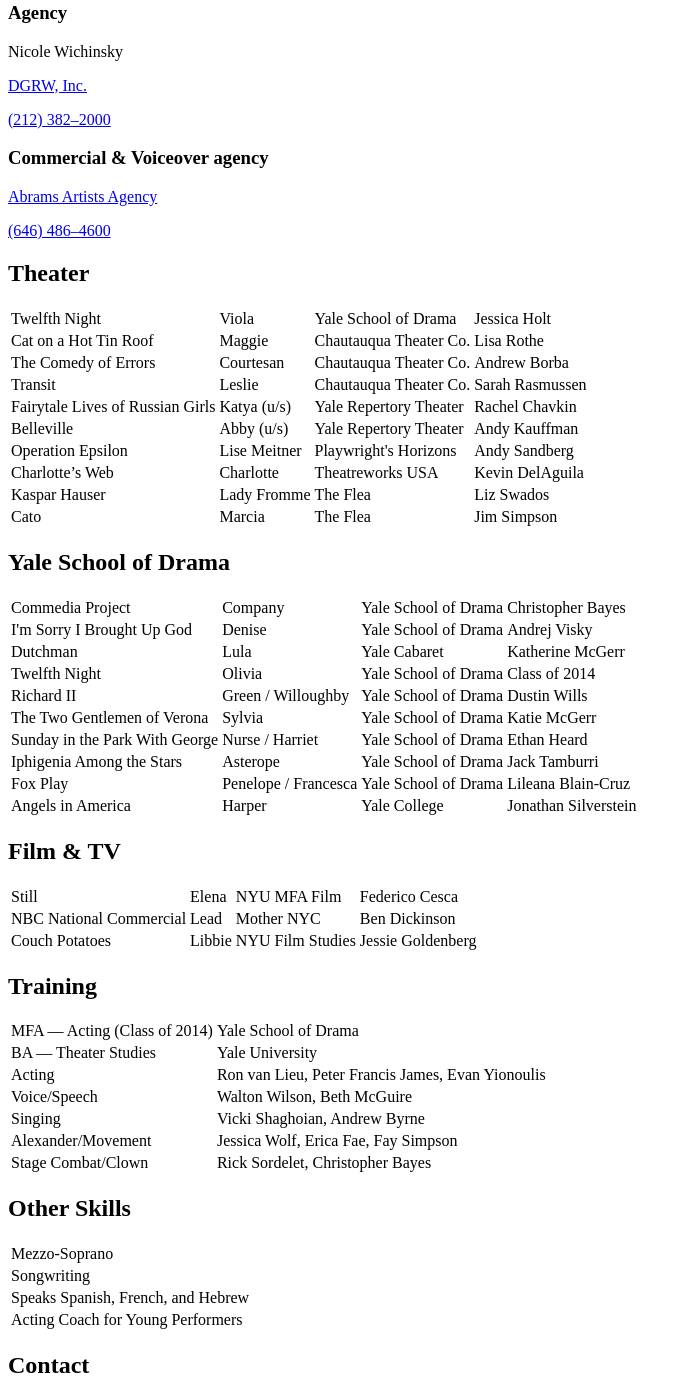
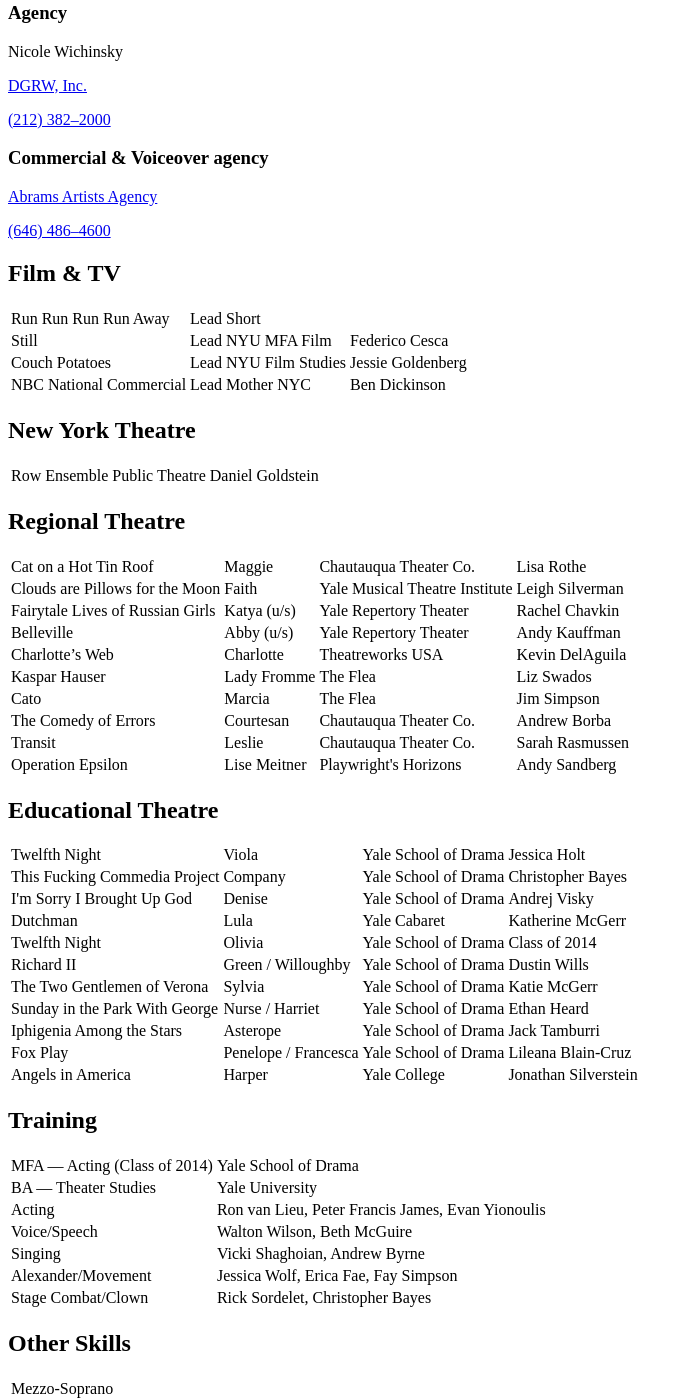
Before and after one commit to jakezien/carly, a Jekyll site: the page built from resume.html, in a window 1280 px wide and 1400 px high, scrolled down 452 px. Shown: the whole window, without its empty margins (0-692 px from the left). Built offline with Jekyll 4.4.1, drawn with Linux system fonts in a browser that asks for light colours; nearby versions of some CDN libraries; some web fonts are replaced; Markdown is read by kramdown in place of the engine named in the settings; a style sheet for code colours, icons or effects is not loaded.

Commit message:
Updated resume.

```diff
--- a/resume.html
+++ b/resume.html
@@ -33,18 +32,61 @@
     </div>
   </header>
 
+  <section id="film-tv">
+    <div class="grid">
+      <div class="wrapper">
+        <h2>Film &amp; TV</h2>
+      </div>
+      <table>
+        <tr>
+          <td>Run Run Run Run Away</td>
+          <td>Lead</td>
+          <td>Short</td>
+          <td></td>
+        </tr>
+
+        <tr>
+          <td>Still</td>
+          <td>Lead</td>
+          <td>NYU MFA Film</td>
+          <td>Federico Cesca</td>
+        </tr>
+
+        <tr>
+          <td>Couch Potatoes</td>
+          <td>Lead</td>
+          <td>NYU Film Studies</td>
+          <td>Jessie Goldenberg</td>
+        </tr>
+
+        <tr>
+          <td>NBC National Commercial</td>
+          <td>Lead</td>
+          <td>Mother NYC</td>
+          <td>Ben Dickinson</td>
+        </tr>
+      </table>
+    </div>
+  </section>
+
   <section id="theater">
     <div class="grid">
       <div class="wrapper">
-        <h2>Theater</h2>
+        <h2>New York Theatre</h2>
       </div>
       <table>
         <tr>
-          <td>Twelfth Night</td>
-          <td>Viola</td>
-          <td>Yale School of Drama</td>
-          <td>Jessica Holt</td>
+          <td>Row</td>
+          <td>Ensemble</td>
+          <td>Public Theatre</td>
+          <td>Daniel Goldstein</td>
         </tr>
+      </table>
+
+      <div class="wrapper">
+        <h2>Regional Theatre</h2>
+      </div>
+      <table>
         <tr>
           <td>Cat on a Hot Tin Roof</td>
           <td>Maggie</td>
@@ -52,16 +94,10 @@
           <td>Lisa Rothe</td>
         </tr>
         <tr>
-          <td>The Comedy of Errors</td>
-          <td>Courtesan</td>
-          <td>Chautauqua Theater Co.</td>
-          <td>Andrew Borba</td>
-        </tr>
-        <tr>
-          <td>Transit</td>
-          <td>Leslie</td>
-          <td>Chautauqua Theater Co.</td>
-          <td>Sarah Rasmussen</td>
+          <td>Clouds are Pillows for the Moon</td>
+          <td>Faith</td>
+          <td>Yale Musical Theatre Institute</td>
+          <td>Leigh Silverman</td>
         </tr>
         <tr>
           <td>Fairytale Lives of Russian Girls</td>
@@ -74,12 +110,6 @@
           <td>Abby (u/s)</td>
           <td>Yale Repertory Theater</td>
           <td>Andy Kauffman</td>
-        </tr>
-        <tr>
-          <td>Operation Epsilon</td>
-          <td>Lise Meitner</td>
-          <td>Playwright's Horizons</td>
-          <td>Andy Sandberg</td>
         </tr>
         <tr>
           <td>Charlotte&rsquo;s Web</td>
@@ -99,18 +129,38 @@
           <td>The Flea</td>
           <td>Jim Simpson</td>
         </tr>
+        <tr>
+          <td>The Comedy of Errors</td>
+          <td>Courtesan</td>
+          <td>Chautauqua Theater Co.</td>
+          <td>Andrew Borba</td>
+        </tr>
+        <tr>
+          <td>Transit</td>
+          <td>Leslie</td>
+          <td>Chautauqua Theater Co.</td>
+          <td>Sarah Rasmussen</td>
+        </tr>
+        <tr>
+          <td>Operation Epsilon</td>
+          <td>Lise Meitner</td>
+          <td>Playwright's Horizons</td>
+          <td>Andy Sandberg</td>
+        </tr>
       </table>
-    </div>
-  </section>
 
-  <section id="ysd">
-    <div class="grid">
       <div class="wrapper">
-        <h2>Yale School of Drama</h2>
+        <h2>Educational Theatre</h2>
       </div>
       <table>
         <tr>
-          <td>Commedia Project</td>
+          <td>Twelfth Night</td>
+          <td>Viola</td>
+          <td>Yale School of Drama</td>
+          <td>Jessica Holt</td>
+        </tr>
+        <tr>
+          <td>This Fucking Commedia Project</td>
           <td>Company</td>
           <td>Yale School of Drama</td>
           <td>Christopher Bayes</td>
@@ -168,34 +218,6 @@
           <td>Harper</td>
           <td>Yale College</td>
           <td>Jonathan Silverstein</td>
-        </tr>
-      </table>
-    </div>
-  </section>
-
-  <section id="film-tv">
-    <div class="grid">
-      <div class="wrapper">
-        <h2>Film &amp; TV</h2>
-      </div>
-      <table>
-        <tr>
-          <td>Still</td>
-          <td>Elena</td>
-          <td>NYU MFA Film</td>
-          <td>Federico Cesca</td>
-        </tr>
-        <tr>
-          <td>NBC National Commercial</td>
-          <td>Lead</td>
-          <td>Mother NYC</td>
-          <td>Ben Dickinson</td>
-        </tr>
-        <tr>
-          <td>Couch Potatoes</td>
-          <td>Libbie</td>
-          <td>NYU Film Studies</td>
-          <td>Jessie Goldenberg</td>
         </tr>
       </table>
     </div>
```
Also changed, not shown: other parts of resume.html (+0 -1 lines), _assets/css/resume.styl (+10 -4 lines).
